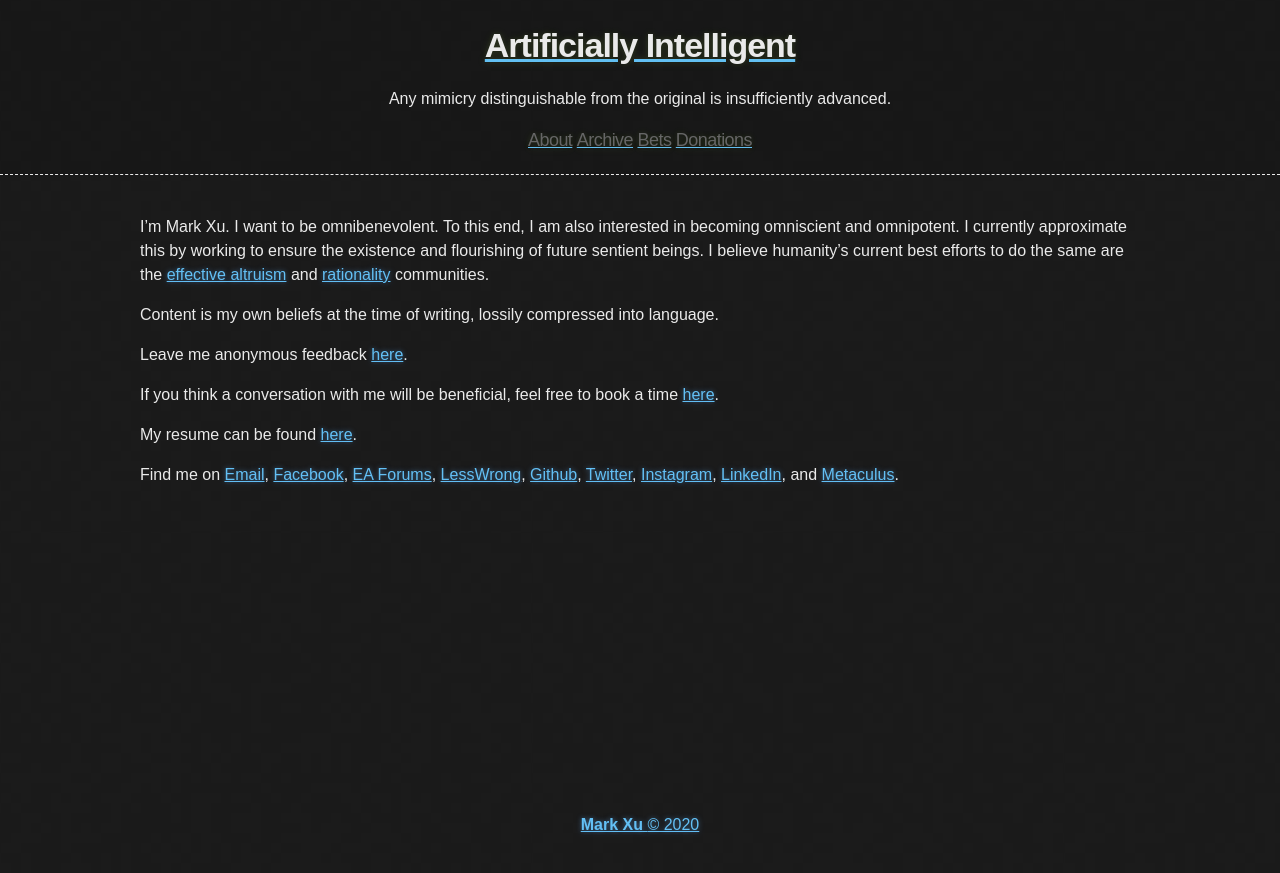
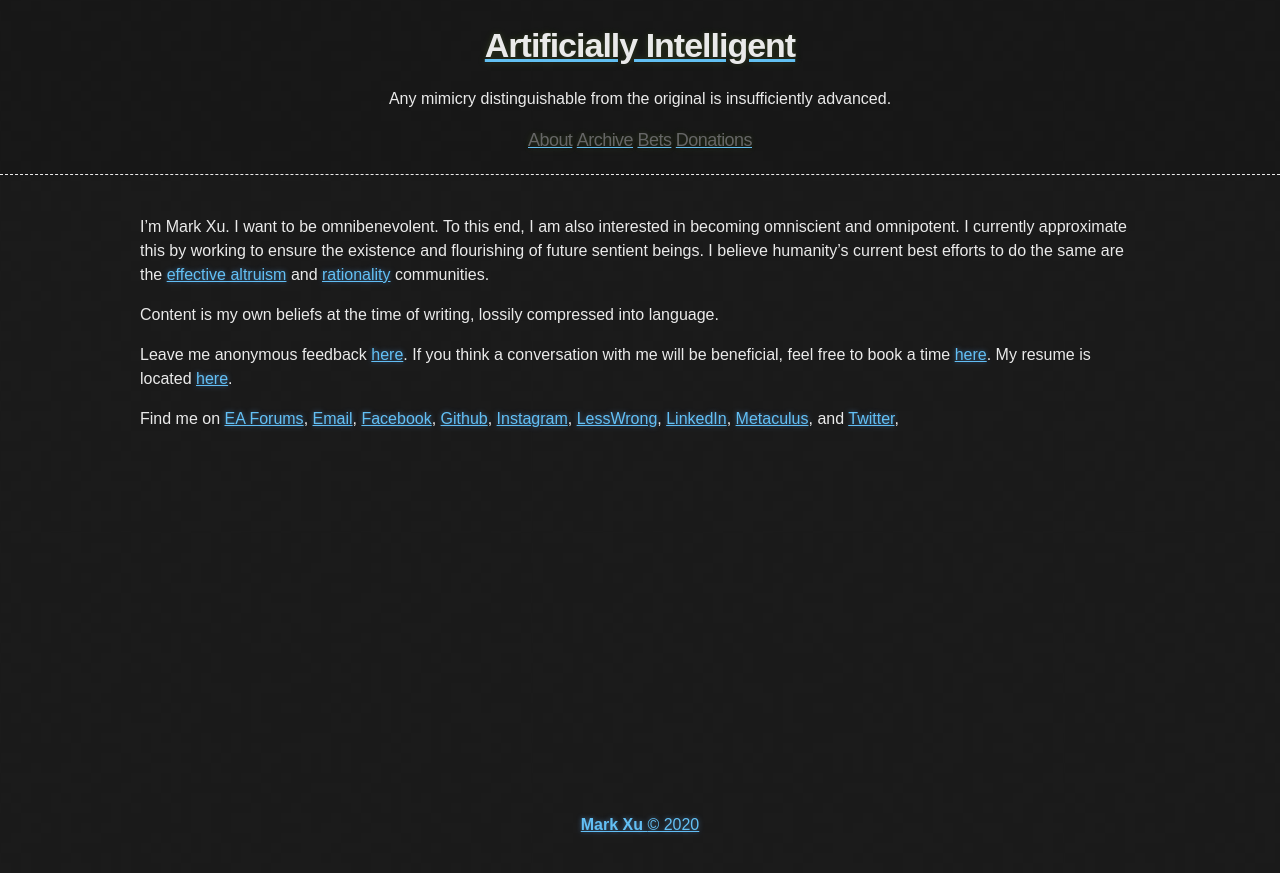
Before and after one commit to tocttou/hacker-blog, a Jekyll site: the page built from about.md, in a window 1280 px wide. Shown: the top 873 px of the page. Built offline with Jekyll 4.4.1, drawn with Linux system fonts in a browser that asks for light colours.

Commit message:
Update about.md

```diff
--- a/about.md
+++ b/about.md
@@ -7,10 +7,6 @@ I'm Mark Xu. I want to be omnibenevolent. To this end, I am also interested in b
 
 Content is my own beliefs at the time of writing, lossily compressed into language.
 
-Leave me anonymous feedback [here](https://www.admonymous.co/mark).
+Leave me anonymous feedback [here](https://www.admonymous.co/mark). If you think a conversation with me will be beneficial, feel free to book a time [here](https://calendly.com/markxu). My resume is located [here](/downloads/resume.pdf).
 
-If you think a conversation with me will be beneficial, feel free to book a time [here](https://calendly.com/markxu).
-
-My resume can be found [here](/downloads/resume.pdf).
-
-Find me on [Email](mailto:m@rkxu.me), [Facebook](https://www.facebook.com/markxu0), [EA Forums](https://forum.effectivealtruism.org/users/mark-xu), [LessWrong](https://www.lesswrong.com/users/mark-xu), [Github](https://github.com/markzxu), [Twitter](https://twitter.com/markzxu), [Instagram](https://www.instagram.com/markzxu/), [LinkedIn](https://www.linkedin.com/in/xu-mark/), and [Metaculus](https://www.metaculus.com/accounts/profile/112002/).
+Find me on [EA Forums](https://forum.effectivealtruism.org/users/mark-xu), [Email](mailto:m@rkxu.me), [Facebook](https://www.facebook.com/markxu0), [Github](https://github.com/markzxu), [Instagram](https://www.instagram.com/markzxu/),  [LessWrong](https://www.lesswrong.com/users/mark-xu), [LinkedIn](https://www.linkedin.com/in/xu-mark/), [Metaculus](https://www.metaculus.com/accounts/profile/112002/), and [Twitter](https://twitter.com/markzxu),
```
